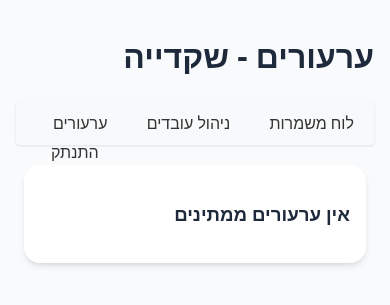
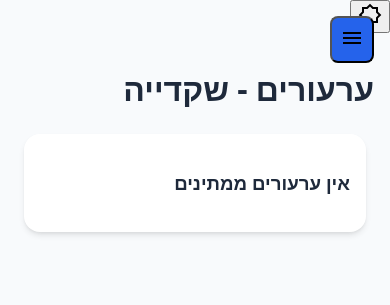
Before and after one commit to DumanZurael/system, a Flask app: template templates/appeals.html in a window 390 px wide. Shown: the top 305 px of the page. Run offline with Flask 3, Linux system fonts and the light colour scheme; the template is opened without the code that fills it, so the values that code supplies are empty.

Commit message:
shkedia V3

```diff
--- a/templates/admin_base.html
+++ b/templates/admin_base.html
@@ -141,5 +141,178 @@
                 padding: 0.5rem 1rem;
             }
         }
+
+        /* תפריט המבורגר למובייל */
+        .mobile-menu-btn {
+            display: none;
+            position: fixed;
+            top: 1rem;
+            right: 1rem;
+            z-index: 1000;
+            background: var(--primary-color);
+            padding: 0.5rem;
+            border-radius: 0.5rem;
+            cursor: pointer;
+        }
+
+        /* מסך טעינה */
+        .loading-screen {
+            position: fixed;
+            top: 0;
+            left: 0;
+            width: 100%;
+            height: 100%;
+            background: rgba(255,255,255,0.9);
+            display: none;
+            justify-content: center;
+            align-items: center;
+            z-index: 9999;
+        }
+
+        .loading-spinner {
+            width: 50px;
+            height: 50px;
+            border: 5px solid #f3f3f3;
+            border-top: 5px solid var(--primary-color);
+            border-radius: 50%;
+            animation: spin 1s linear infinite;
+        }
+
+        @keyframes spin {
+            0% { transform: rotate(0deg); }
+            100% { transform: rotate(360deg); }
+        }
+
+        /* מצב לילה */
+        [data-theme="dark"] {
+            --background-color: #1a1a1a;
+            --card-background: #2d2d2d;
+            --text-primary: #ffffff;
+            --text-secondary: #a0a0a0;
+        }
+
+        /* התאמה למובייל */
+        @media (max-width: 768px) {
+            .mobile-menu-btn {
+                display: block;
+            }
+
+            .admin-nav {
+                position: fixed;
+                top: 0;
+                right: -100%;
+                width: 80%;
+                height: 100%;
+                background: var(--card-background);
+                padding: 2rem;
+                transition: right 0.3s ease;
+                z-index: 999;
+                display: flex;
+                flex-direction: column;
+                gap: 1rem;
+            }
+
+            .admin-nav.active {
+                right: 0;
+            }
+
+            .admin-nav a {
+                display: block;
+                padding: 1rem;
+                margin: 0;
+                border-bottom: 1px solid var(--text-secondary);
+            }
+
+            .content-wrapper {
+                padding-top: 4rem;
+            }
+
+            /* התאמת לוח השנה למובייל */
+            .calendar-grid {
+                grid-template-columns: 1fr !important;
+            }
+
+            .day-card {
+                margin-bottom: 1rem;
+            }
+        }
+
+        /* התראות */
+        .notification {
+            position: fixed;
+            bottom: 2rem;
+            right: 2rem;
+            padding: 1rem;
+            background: var(--card-background);
+            border-radius: 0.5rem;
+            box-shadow: 0 2px 10px rgba(0,0,0,0.1);
+            transform: translateY(150%);
+            transition: transform 0.3s ease;
+            z-index: 1000;
+        }
+
+        .notification.show {
+            transform: translateY(0);
+        }
     </style>
+
+    <script>
+        // פונקציות עזר
+        function toggleMobileMenu() {
+            document.querySelector('.admin-nav').classList.toggle('active');
+        }
+
+        function showLoading() {
+            document.querySelector('.loading-screen').style.display = 'flex';
+        }
+
+        function hideLoading() {
+            document.querySelector('.loading-screen').style.display = 'none';
+        }
+
+        function toggleTheme() {
+            const currentTheme = document.documentElement.getAttribute('data-theme');
+            const newTheme = currentTheme === 'dark' ? 'light' : 'dark';
+            document.documentElement.setAttribute('data-theme', newTheme);
+            localStorage.setItem('theme', newTheme);
+        }
+
+        function showNotification(message) {
+            const notification = document.createElement('div');
+            notification.className = 'notification';
+            notification.textContent = message;
+            document.body.appendChild(notification);
+
+            setTimeout(() => notification.classList.add('show'), 100);
+            setTimeout(() => {
+                notification.classList.remove('show');
+                setTimeout(() => notification.remove(), 300);
+            }, 3000);
+        }
+
+        // אתחול ערכי ברירת מחדל
+        document.addEventListener('DOMContentLoaded', () => {
+            const savedTheme = localStorage.getItem('theme') || 'light';
+            document.documentElement.setAttribute('data-theme', savedTheme);
+        });
+    </script>
+
+    <!-- תוספת מסך טעינה -->
+    <div class="loading-screen">
+        <div class="loading-spinner"></div>
+    </div>
+
+    <!-- כפתור תפריט למובייל -->
+    <button class="mobile-menu-btn" onclick="toggleMobileMenu()">
+        <svg width="24" height="24" viewBox="0 0 24 24">
+            <path d="M3 18h18v-2H3v2zm0-5h18v-2H3v2zm0-7v2h18V6H3z" fill="currentColor"/>
+        </svg>
+    </button>
+
+    <!-- כפתור מצב לילה -->
+    <button class="theme-toggle" onclick="toggleTheme()">
+        <svg width="24" height="24" viewBox="0 0 24 24">
+            <path d="M20 8.69V4h-4.69L12 .69 8.69 4H4v4.69L.69 12 4 15.31V20h4.69L12 23.31 15.31 20H20v-4.69L23.31 12 20 8.69zm-2 5.79V18h-3.52L12 20.48 9.52 18H6v-3.52L3.52 12 6 9.52V6h3.52L12 3.52 14.48 6H18v3.52L20.48 12 18 14.48z" fill="currentColor"/>
+        </svg>
+    </button>
 </head>
```
